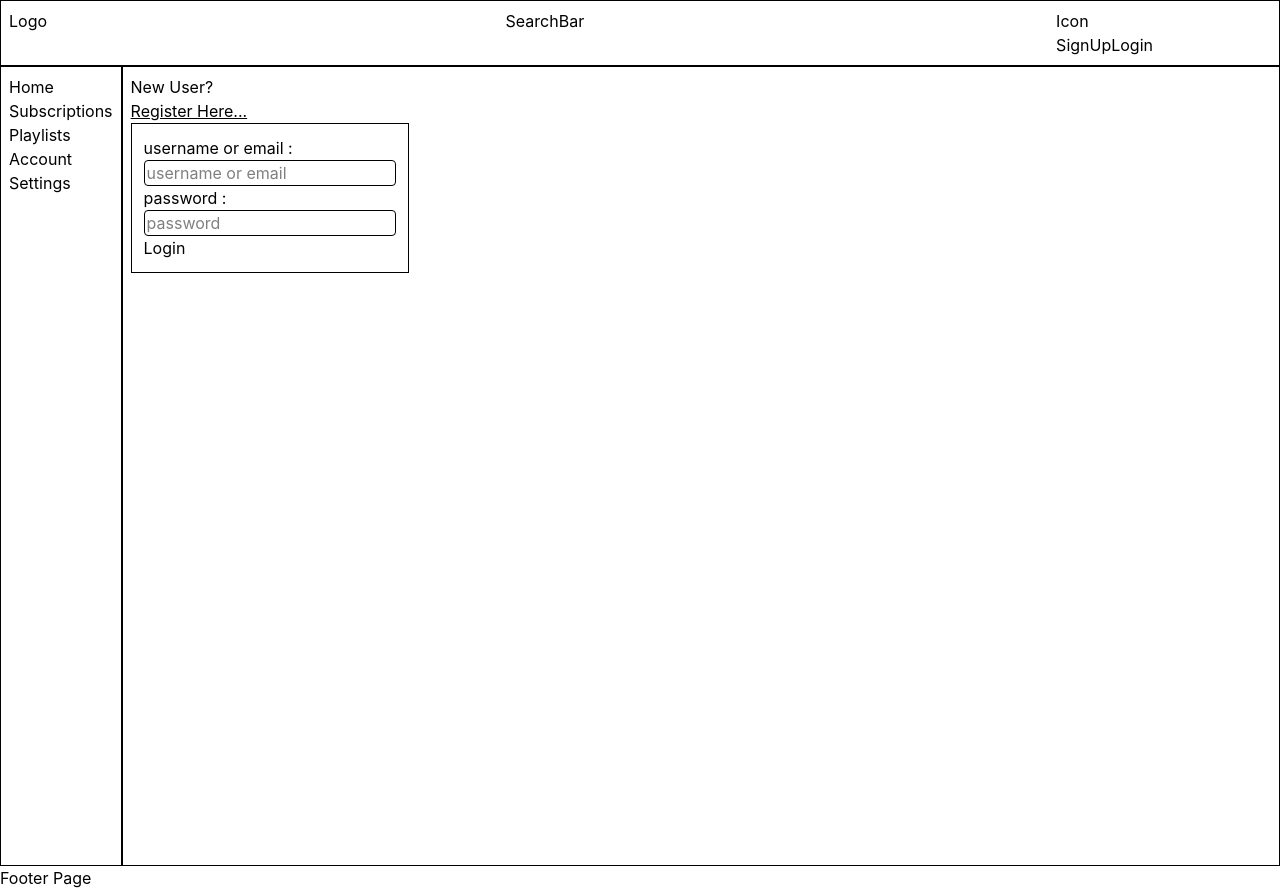
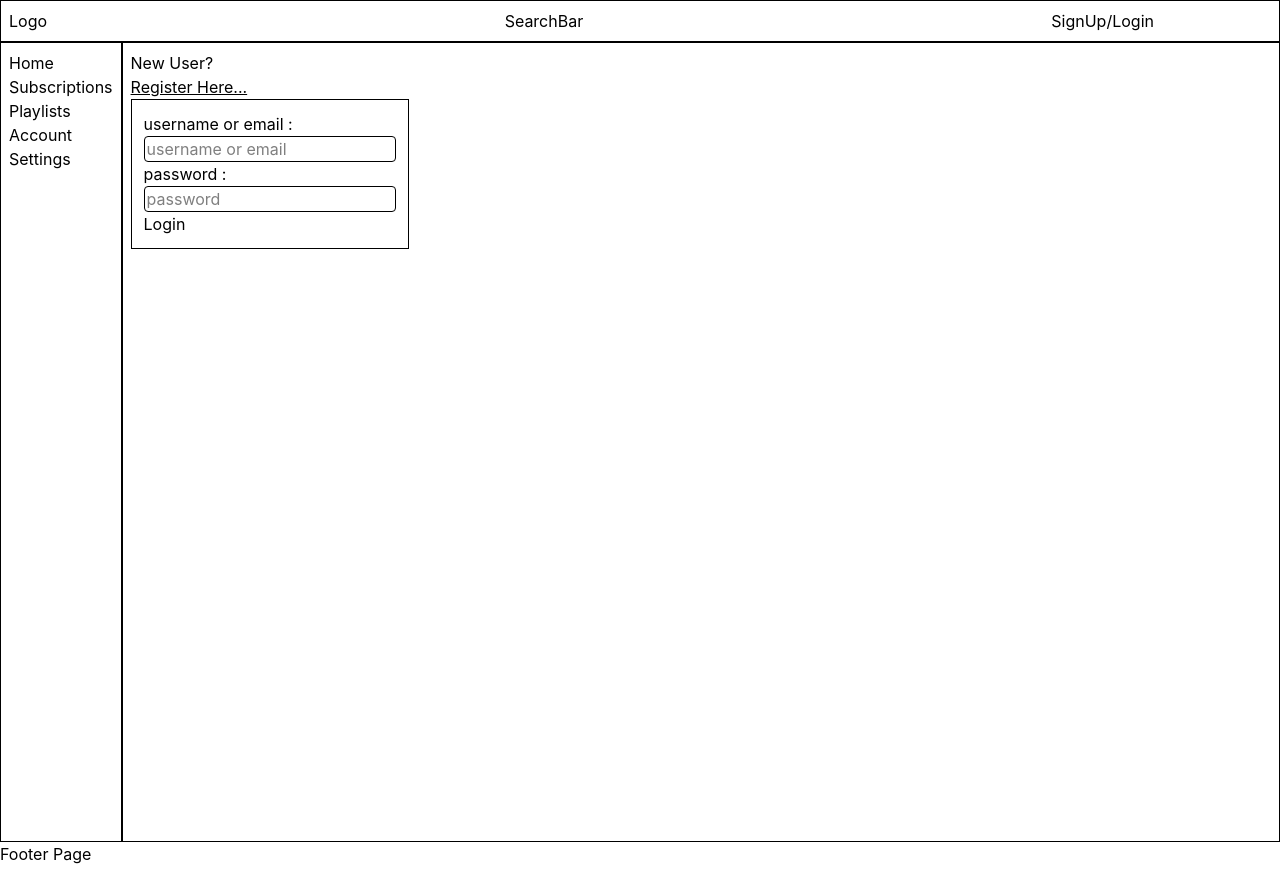
Before and after one commit to PushparajNule/ytz, a React app in the folder apps/web/: page /login in a window 1280 px wide. After the commit the page ends 866 px from the top, so only its background shows below. Built offline with nearby package versions, Linux system fonts and the light colour scheme; no server answers; the HTML template or start-up script is replaced by a standard one.

Commit message:
Minor Changes

```diff
--- a/apps/web/src/components/Input.jsx
+++ b/apps/web/src/components/Input.jsx
@@ -1,6 +1,6 @@
 import { useId, forwardRef } from "react"
 
-const Input = forwardRef(function Input({label, type, className = "", ...props}, ref){
+const Input = forwardRef(function Input({label, type, required = true, className = "", ...props}, ref){
     const id = useId()
 
     return (
@@ -11,7 +11,7 @@ const Input = forwardRef(function Input({label, type, className = "", ...props},
             </div>
 
             <div>
-                <input type={type} className={`${className} pl-0.5 rounded`} ref={ref} autoComplete="on" required {...props} id={id}/>
+                <input type={type} className={`${className} pl-0.5 rounded`} ref={ref} autoComplete="on" required={required} {...props} id={id}/>
             </div>
         </div>
         </>
--- a/apps/web/src/components/layout/Header.jsx
+++ b/apps/web/src/components/layout/Header.jsx
@@ -3,10 +3,18 @@ import Button from "../Button";
 import Icon from "../Icon";
 import Logo from "../Logo";
 import SearchBar from "../SearchBar";
+import { useQuery } from "@tanstack/react-query";
 
 function Header(){
 
-
+    const {data : user} = useQuery({
+        queryKey : ["user"],
+        queryFn : async () => {
+            const user = await authApi.currentUser()
+            return user;
+        },
+        staleTime : (1000 * 60) * 30
+    })
 
     return (
         <>
@@ -25,15 +33,16 @@ function Header(){
                     </div>
 
                     <div>
-                        {/* Check if user is logged in : if logged in icon else signup*/}
-                        <Icon/>
+                        {user && <Icon/>}
+                        {!user && <div>
                                 <NavLink to={"/signup"}>
                                     SignUp
                                 </NavLink>
-
+                                /
                                 <NavLink to={"/login"}>
                                     Login
                                 </NavLink>
+                            </div>}
                     </div>
                 </div>
             </div>
--- a/apps/web/src/pages/Home.jsx
+++ b/apps/web/src/pages/Home.jsx
@@ -26,7 +26,7 @@ function Home(){
             const user = await authApi.currentUser()
             return user;
         },
-        staleTime : (1000 * 60) * 15
+        staleTime : (1000 * 60) * 30
     })
 
 
--- a/apps/web/src/pages/Login.jsx
+++ b/apps/web/src/pages/Login.jsx
@@ -1,7 +1,7 @@
 import { useForm } from "react-hook-form"
 import { NavLink, useNavigate } from "react-router-dom"
 import { Button, Input } from "../components"
-import { useMutation, useQuery, useQueryClient } from "@tanstack/react-query"
+import { useMutation, useQueryClient } from "@tanstack/react-query"
 import authApi from "../api/auth.api"
 
 function Login() {
@@ -24,7 +24,7 @@ function Login() {
         },
 
         onError : (error) => {
-            console.log(error)
+            console.log(error.response.data.errors)
         }
     })
 
@@ -57,6 +57,10 @@ function Login() {
                     <Input {...register("password")} label="password : " placeholder="password" className="border"/>
 
                     <Button type="submit" className="border" disabled={loginMutation.isPending} >{loginMutation.isPending ? "Logging In..." : "Login"}</Button>
+
+                    {loginMutation.isError && <div>
+                            <p className='border p-2 rounded'>{loginMutation.error.response.data.errors}</p>
+                        </div>}
                 </div>
             </form>
         </div>
--- a/apps/web/src/pages/Signup.jsx
+++ b/apps/web/src/pages/Signup.jsx
@@ -24,7 +24,7 @@ function Signup() {
         },
 
         onError : (error) => {
-            console.log(error)
+            error.response.data.errors
         }
     })
 
@@ -55,19 +55,25 @@ function Signup() {
                 <h2>Account Exists?</h2>
                 <NavLink to={"/login"} className={`underline`}>SignIn Here...</NavLink>
             </div>
+
             <div className='border w-min p-4 mt-2'>
-                <Input {...register("username")} label="username : " placeholder="username" className="border" />
+                <Input {...register("username")} error={errors} label="username : " placeholder="username" className="border" />
 
                 <Input {...register("email")} label="email : " placeholder="email" className="border"/>
 
                 <Input {...register("password")} label="password : " placeholder="password" className="border"/>
 
-                <Input {...register("avatar")} type="file" accept="image/*" label="avatar : " className="border"/>
+                <Input {...register("avatar")} type="file" accept="image/*" label="avatar : " required={false} className="border"/>
 
-                <Input {...register("coverImage")} type="file" accept="image/*" label="coverImage : " className="border" />
+                <Input {...register("coverImage")} type="file" accept="image/*" label="coverImage : " className="border" required={false}/>
 
                 <Button type="submit" className="border" disabled={signupMutation.isPending}>{signupMutation.isPending ? "Registering..." : "Signup"}</Button>
+
+                {signupMutation.isError && <div>
+                    <p className='border p-2 rounded'>{signupMutation.error.response.data.errors}</p>
+                </div>}
             </div>
+
         </form>
         </div>
         </>
```
Lines whose indentation alone changed are shown as unchanged.
